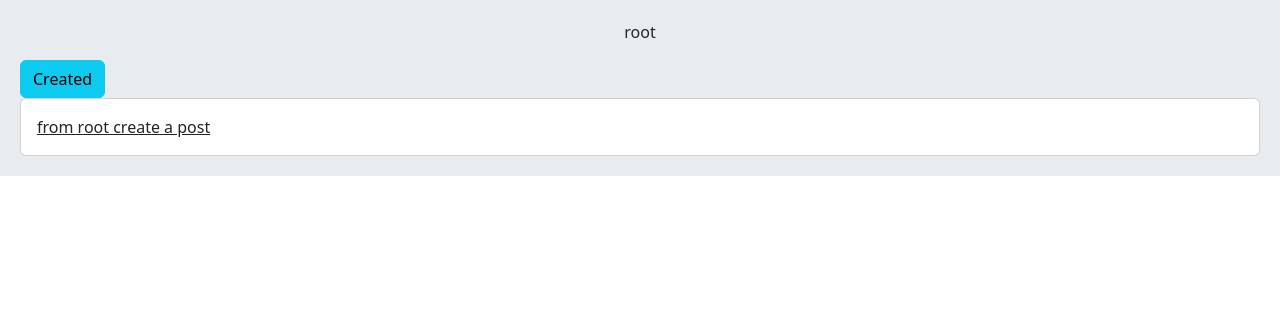
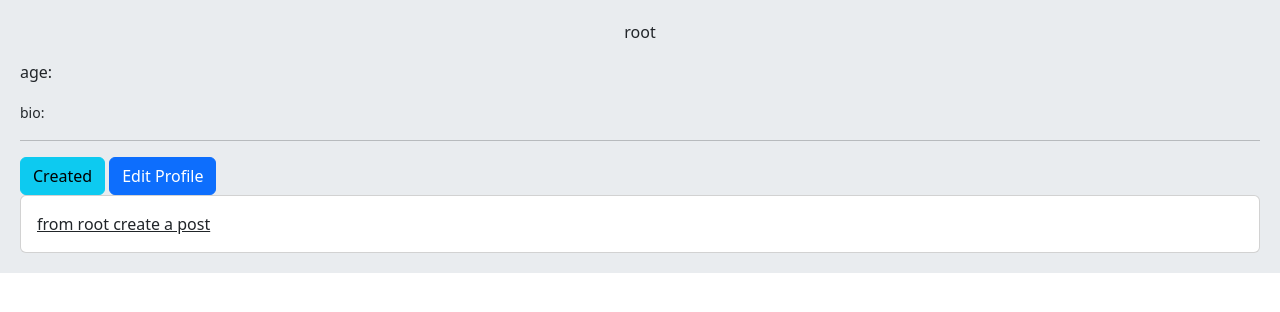
Before and after one commit to mahdipanahimpui/social, a Django app: page /accounts/profile/1 in a window 1280 px wide. Shown: the part 66-378 px from the top of the page. Run offline with Django 4.2, Linux system fonts and the light colour scheme; a user stored in the database is signed in; data comes from the database, SQL or seed files in the repository; both versions use the stored data as it was after the commit.

Commit message:
edit_profile_extended_form

```diff
--- a/account/models.py
+++ b/account/models.py
@@ -22,4 +22,4 @@ class Relation(models.Model):
 class Profile(models.Model):
     user = models.OneToOneField(User, on_delete=models.CASCADE)
     age = models.PositiveSmallIntegerField(default=0)
-    bio = models.TextField(null=True, blank=True)
+    bio = models.TextField(default='')
--- a/account/templates/account/profile.html
+++ b/account/templates/account/profile.html
@@ -3,8 +3,13 @@
 
 {% block content %}
     <p class="text-center">{{ user.username }}</p>
+    <p>age: {{ user.profile.age }}</p>
+    <small>bio: {{ user.profile.bio }}</small>
+    <br>
+    <hr>
     {% if user.id == request.user.id %}
         <a href="{% url 'home:post_create' %}" class="btn btn-info">Created</a>
+        <a href="{% url 'account:edit_user' %}" class="btn btn-primary">Edit Profile</a>
     {% else %}
         {% if is_following %}
             <a class="btn btn-danger" href="{% url 'account:user_unfollow' user.id %}">Unfollow</a>
@@ -13,6 +18,7 @@
         {% endif %}
     {% endif %}
 
+
     <div class="card">
 
         {% for post in posts %}
--- a/account/urls.py
+++ b/account/urls.py
@@ -13,5 +13,5 @@ urlpatterns = [
     path('reset/complete/', views.UserPasswordResetComplete.as_view(), name='password_reset_complete'),
     path('follow/<int:to_user_id>', views.UserFollowView.as_view(), name='user_follow'),
     path('unfollow/<int:to_user_id>', views.UserUnfollowView.as_view(), name='user_unfollow'),
-
+    path('edit_user/', views.EditUserView.as_view(), name='edit_user')
 ]
--- a/account/views.py
+++ b/account/views.py
@@ -1,6 +1,6 @@
 from django.shortcuts import render, redirect, get_object_or_404
 from django.views import View
-from .forms import UserRegisterForm, UserLoginForm
+from .forms import UserRegisterForm, UserLoginForm, EditUserForm
 from django.contrib.auth.models import User
 from django.contrib import messages
 from django.contrib.auth import authenticate, login, logout
@@ -9,6 +9,8 @@ from home.models import Post
 from account.models import Relation
 from django.contrib.auth import views as auth_views
 from django.urls import reverse_lazy
+# from django.core.exceptions import
+
 
 
 
@@ -199,3 +201,33 @@ class UserUnfollowView(LoginRequiredMixin, View):
             messages.success(request, 'you cant unfollow before following', 'warning')
 
         return redirect('account:user_profile', user_id=to_user_id)
+
+
+
+class EditUserView(View):
+    form_class = EditUserForm
+    template_name = 'account/edit_profile.html'
+
+    # def setup(self, request, *args, **kwargs):
+    #     try:
+    #         self.instance = request.user.profile
+    #     except Exception:
+    #         self.instance.bio =
+    #     return super().setup(request, *args, **kwargs)
+
+    def get(self, request):
+        form = self.form_class(instance=request.user.profile, initial={'email': request.user.email})
+        # form = self.form_class(instance=request.user.profile ,initial={
+        #     'email': request.user.email,
+        # })
+        return render(request, self.template_name, {'form': form})
+
+    def post(self, request):
+        form = self.form_class(request.POST, instance=request.user.profile)
+        if form.is_valid():
+            form.save()
+            request.user.email = form.cleaned_data['email']
+            request.user.save() # save is required
+            messages.success(request, 'profile Edited', 'success')
+
+        return redirect('account:user_profile', request.user.id)
```
Also changed, not shown: account/forms.py (+9 -0 lines), account/templates/account/edit_profile.html (added, +10 -0 lines), account/migrations/0003_alter_profile_bio.py (added), db.sqlite3.
